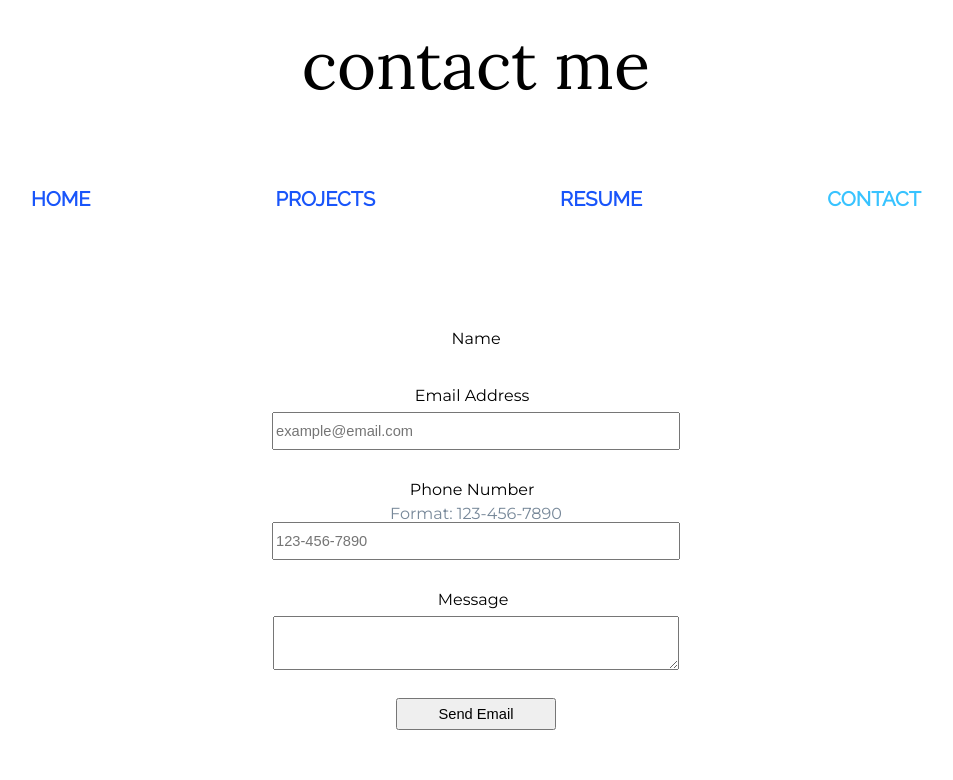
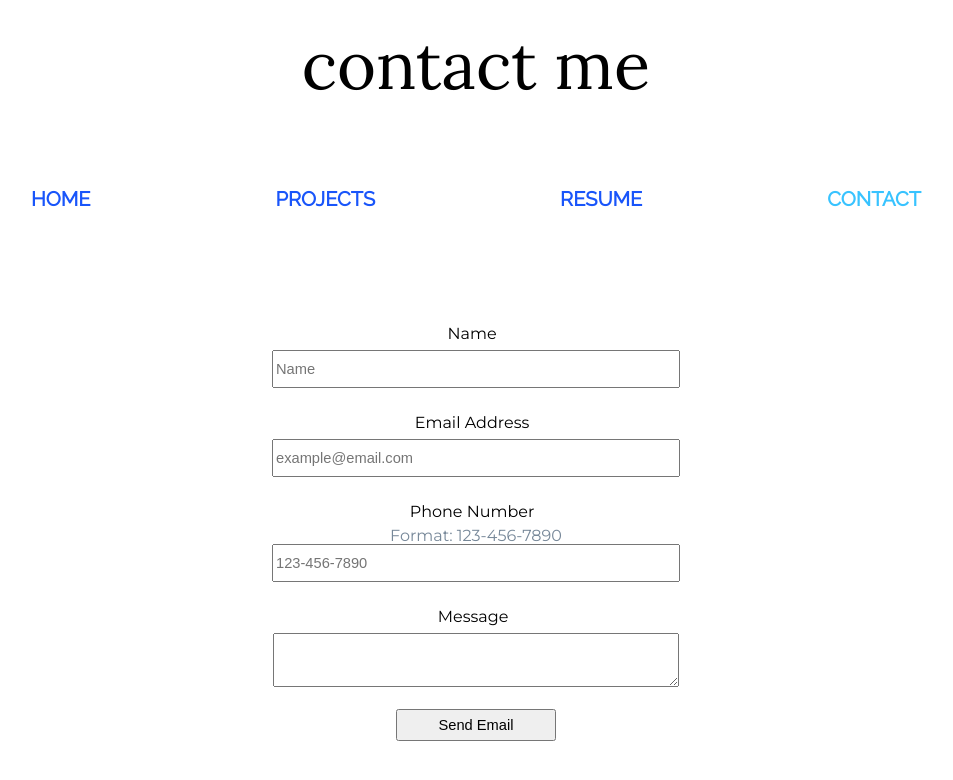
Before and after one commit to cnclause/personal-website-frontend, a Vue app: page /contact in a window 1280 px wide. Shown: the top 780 px of the page, without its empty margins (164-1117 px from the left). Built offline with nearby package versions, Linux system fonts and the light colour scheme.

Commit message:
added input box for name on contact form

```diff
--- a/package.json
+++ b/package.json
@@ -12,6 +12,7 @@
     "core-js": "^3.3.2",
     "vue": "^2.6.10",
     "vue-axios": "^2.1.5",
+    "vue-pdf": "^4.0.7",
     "vue-router": "^3.1.3",
     "vue-scrollto": "^2.17.1",
     "vuex": "^3.0.1"
--- a/src/components/ContactForm.vue
+++ b/src/components/ContactForm.vue
@@ -3,7 +3,7 @@
     <form v-on:submit.prevent="submitContact($event)" id='contactForm' class='contact-form'>
         <p>
             <label>Name</label>
-
+             <input type="name" name="name" placeholder="Name" >
         </p>
         <p>
             <label>Email Address</label>
--- a/src/views/Resume.vue
+++ b/src/views/Resume.vue
@@ -40,7 +40,7 @@ export default {
                 var fileLink = document.createElement('a');
 
                 fileLink.href = fileURL;
-                fileLink.setAttribute('download', 'file.pdf');
+                fileLink.setAttribute('download', 'resume.pdf');
                 document.body.appendChild(fileLink);
 
                 fileLink.click();
```
Also changed, not shown: 1 other file (tests, documents, lock files or other folders).
